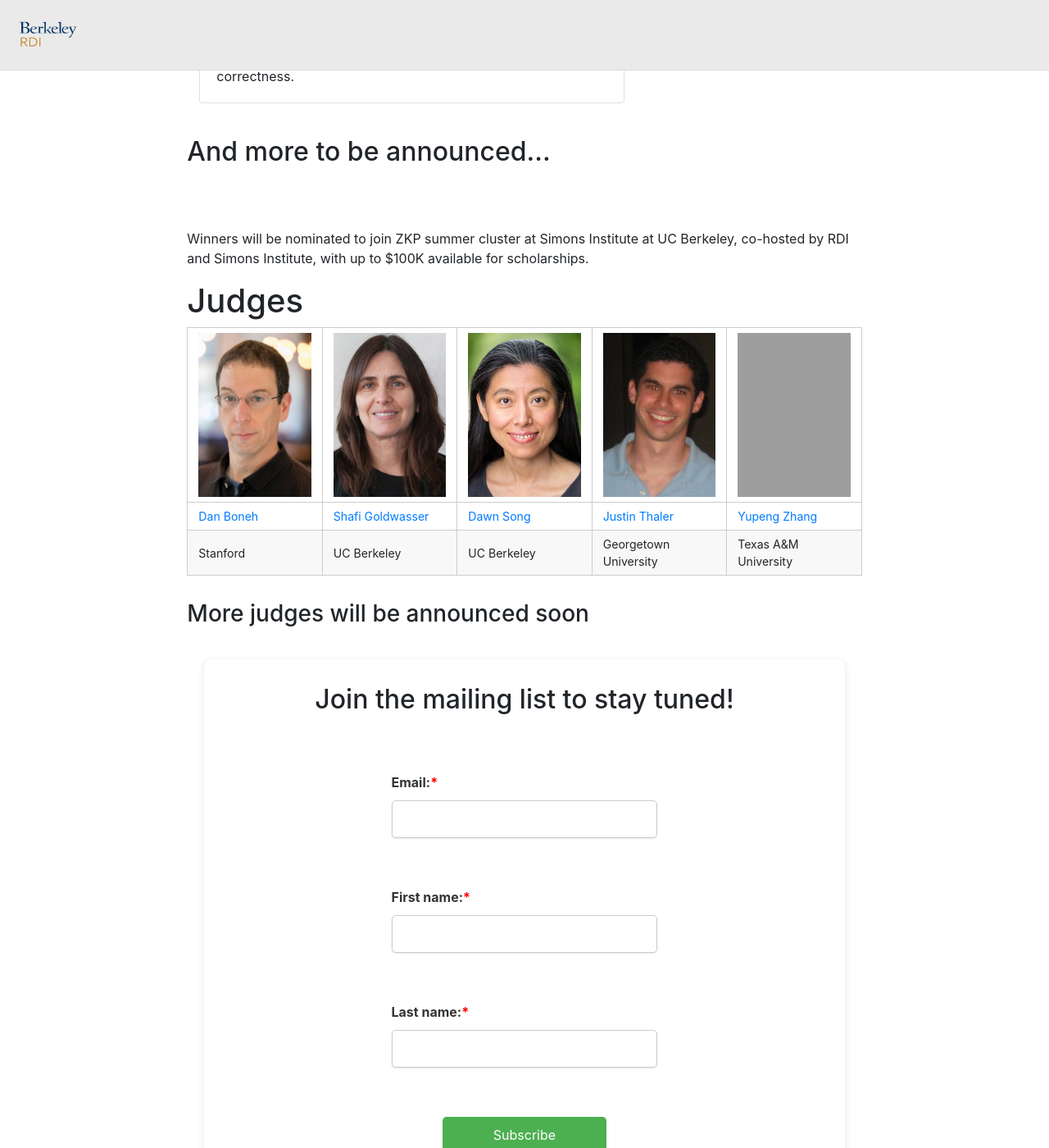
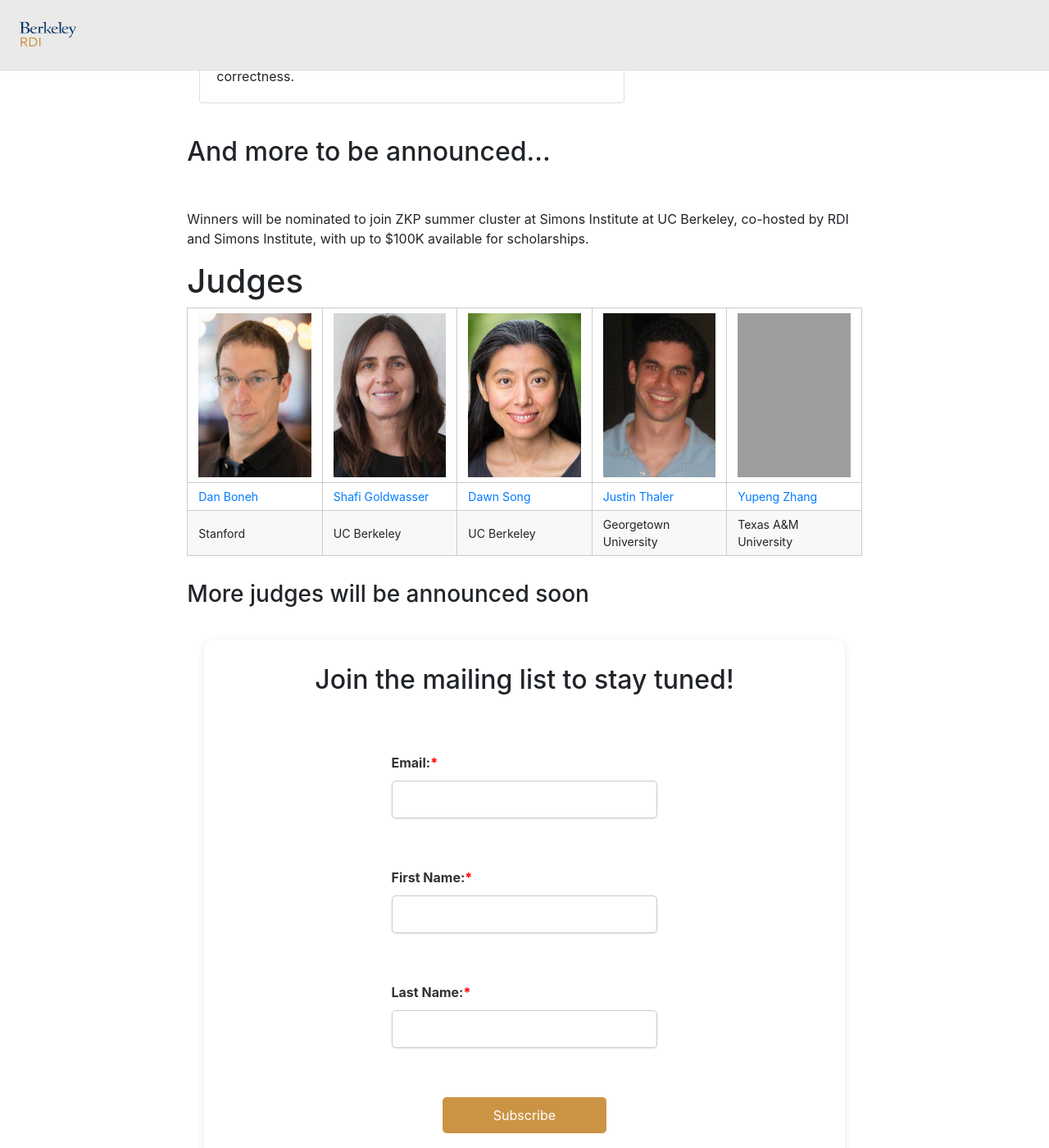
Before and after one commit to rdi-berkeley/zkp-web3-hackathon, a Jekyll site: the page built from index.md, in a window 1280 px wide and 1400 px high, scrolled down 1142 px. Shown: the whole window at 82% size. Built offline with Jekyll 4.4.1, drawn with Linux system fonts in a browser that asks for light colours; nearby versions of some CDN libraries; grey boxes are pictures that could not be loaded.

Commit message:
Update home.html

```diff
--- a/_layouts/home.html
+++ b/_layouts/home.html
@@ -83,8 +83,6 @@ cover-img: "/assets/img/ZKP_Web3 HackathonBanner.jpg"
 <br>
 
 <h2>And more to be announced...</h2>
-
-<br/>
 
 <p>Winners will be nominated to join ZKP summer cluster at Simons Institute at UC Berkeley, co-hosted by RDI and Simons Institute, with up to $100K available for scholarships.</p>
 
@@ -177,7 +175,7 @@ cover-img: "/assets/img/ZKP_Web3 HackathonBanner.jpg"
   }
 
   input[type="submit"] {
-    background-color: #4CAF50;
+    background-color: #CB9445;
     color: white;
     padding: 10px 20px;
     border: none;
@@ -201,11 +199,11 @@ cover-img: "/assets/img/ZKP_Web3 HackathonBanner.jpg"
     <input type="email" id="email" name="email" required>
   </div>
   <div class="form-group">
-    <label for="first_name">First name:<span style="color:red">*</span></label>
+    <label for="first_name">First Name:<span style="color:red">*</span></label>
     <input type="text" id="first_name" name="first_name" required>
   </div>
   <div class="form-group">
-    <label for="last_name">Last name:<span style="color:red">*</span></label>
+    <label for="last_name">Last Name:<span style="color:red">*</span></label>
     <input type="text" id="last_name" name="last_name" required>
   </div>
   <div class="form-group">
```
